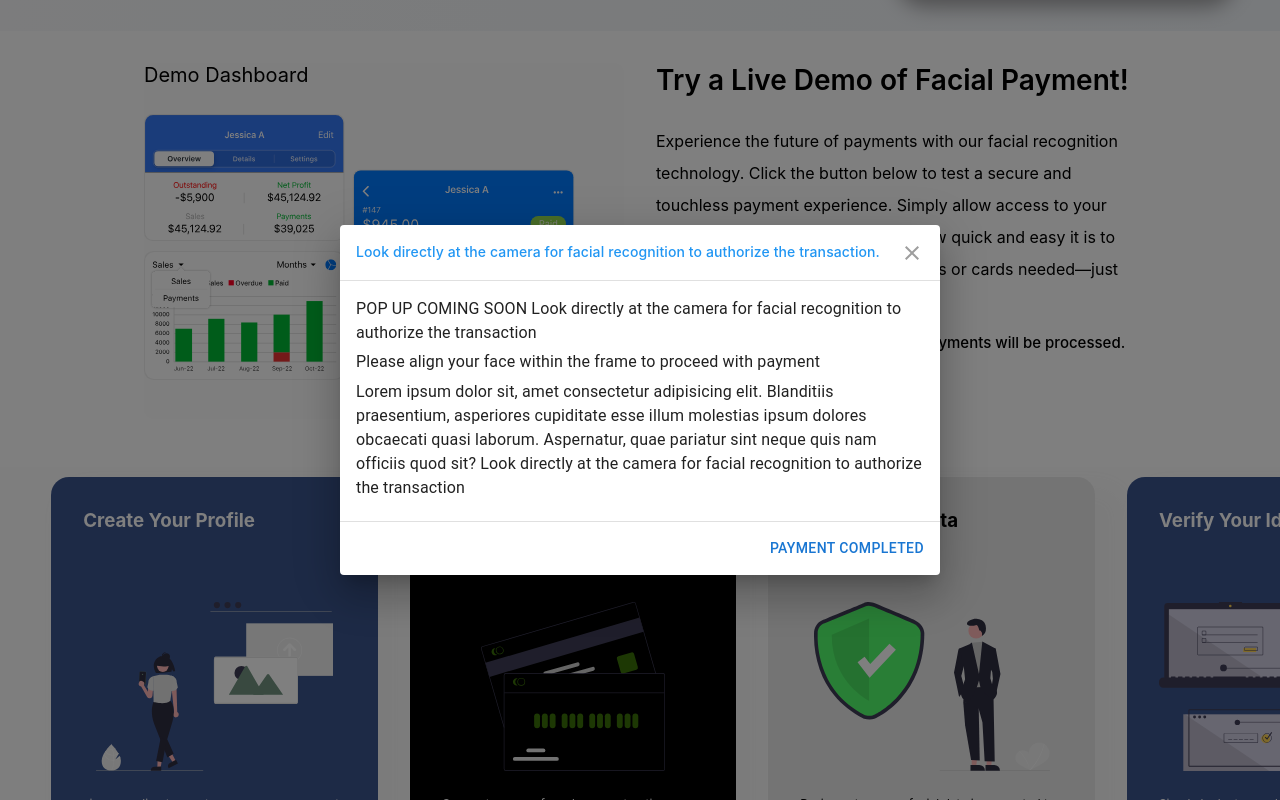
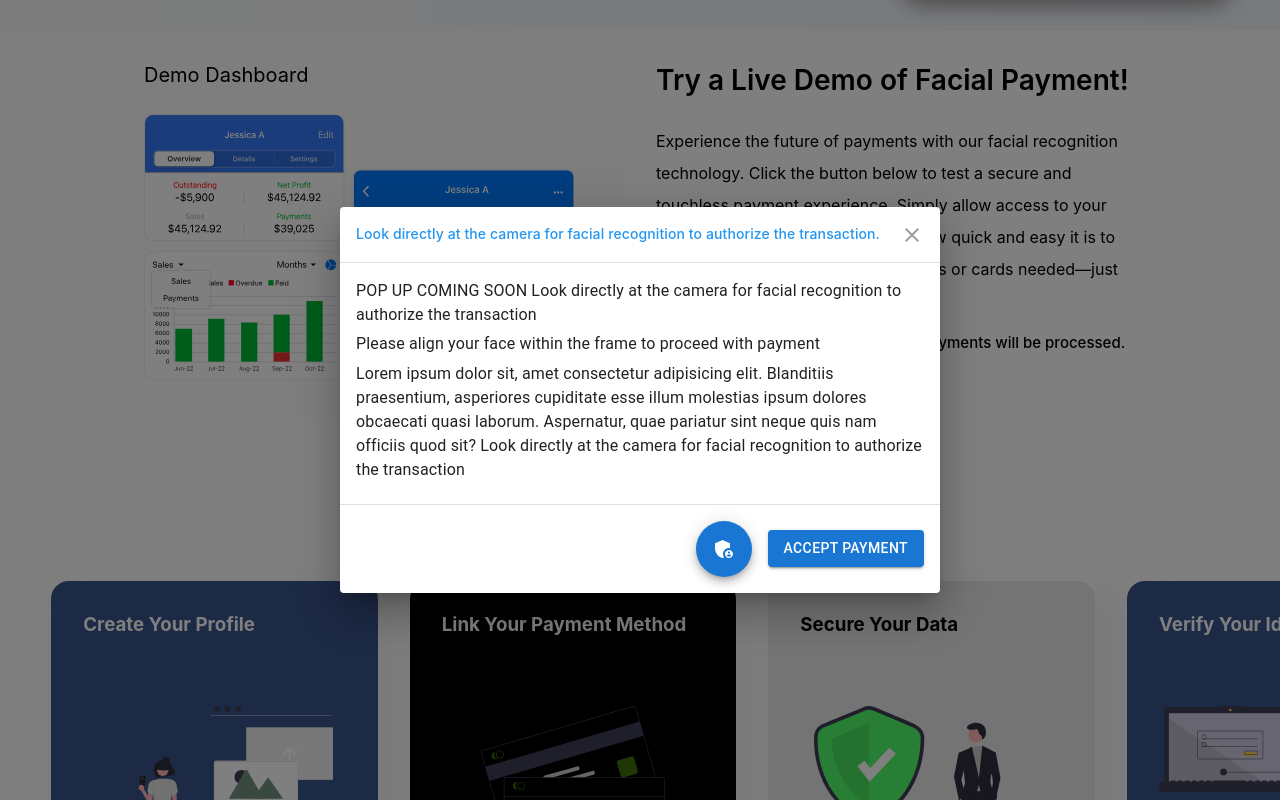
Before and after one commit to GBOY-RAHMAN/FacialRecognition, a React (Vite) app: page / in a window 1280 px wide. Both pictures are taken after a click on the button "PAY NOW". Shown: the part 608-1408 px from the top of the page. Built offline with nearby package versions, Linux system fonts and the light colour scheme.

Commit message:
collaraborator

```diff
--- a/package.json
+++ b/package.json
@@ -16,6 +16,7 @@
     "@mui/icons-material": "^6.1.6",
     "@mui/material": "^6.1.6",
     "framer-motion": "^11.11.11",
+    "material-ui-colors": "^1.0.0",
     "react": "^18.3.1",
     "react-dom": "^18.3.1",
     "react-webcam": "^7.2.0"
--- a/src/Motion.jsx
+++ b/src/Motion.jsx
@@ -10,7 +10,13 @@ import IconButton from '@mui/material/IconButton';
 import CloseIcon from '@mui/icons-material/Close';
 import Typography from '@mui/material/Typography';
 import homebanner from '/homebanner.svg'
-
+import Box from '@mui/material/Box';
+import CircularProgress from '@mui/material/CircularProgress';
+import { green } from '@mui/material/colors';
+import Fab from '@mui/material/Fab';
+import CheckIcon from '@mui/icons-material/Check';
+import SaveIcon from '@mui/icons-material/Save';
+import AdminPanelSettingsIcon from '@mui/icons-material/AdminPanelSettings';
 
 
 const BootstrapDialog = styled(Dialog)(({ theme }) => ({
@@ -23,6 +29,37 @@ const BootstrapDialog = styled(Dialog)(({ theme }) => ({
 }));
 
 export default function Motion() {
+  // Progess javascript
+  const [loading, setLoading] = React.useState(false);
+  const [success, setSuccess] = React.useState(false);
+  const timer = React.useRef(undefined);
+
+  const buttonSx = {
+    ...(success && {
+      bgcolor: green[500],
+      '&:hover': {
+        bgcolor: green[700],
+      },
+    }),
+  };
+
+  React.useEffect(() => {
+    return () => {
+      clearTimeout(timer.current);
+    };
+  }, []);
+
+  const handleButtonClick = () => {
+    if (!loading) {
+      setSuccess(false);
+      setLoading(true);
+      timer.current = setTimeout(() => {
+        setSuccess(true);
+        setLoading(false);
+      }, 2000);
+    }
+  };
+  //
   const [open, setOpen] = React.useState(false);
 
   const handleClickOpen = () => {
@@ -88,9 +125,53 @@ export default function Motion() {
           </Typography>
         </DialogContent>
         <DialogActions>
-          <Button autoFocus onClick={handleClose}>
-            Payment Completed
-          </Button>
+        <Box sx={{ display: 'flex', alignItems: 'center' }}>
+      <Box sx={{ m: 1, position: 'relative' }}>
+        <Fab
+          aria-label="save"
+          color="primary"
+          sx={buttonSx}
+          onClick={handleButtonClick}
+        >
+          {success ? <CheckIcon /> : <AdminPanelSettingsIcon />}
+        </Fab>
+        {loading && (
+          <CircularProgress
+            size={68}
+            sx={{
+              color: green[500],
+              position: 'absolute',
+              top: -6,
+              left: -6,
+              zIndex: 1,
+            }}
+          />
+        )}
+      </Box>
+      <Box sx={{ m: 1, position: 'relative' }}>
+        <Button
+          variant="contained"
+          sx={buttonSx}
+          disabled={loading}
+          onClick={handleButtonClick}
+        >
+          Accept Payment
+        </Button>
+        {loading && (
+          <CircularProgress
+            size={24}
+            sx={{
+              color: green[500],
+              position: 'absolute',
+              top: '50%',
+              left: '50%',
+              marginTop: '-12px',
+              marginLeft: '-12px',
+            }}
+          />
+        )}
+      </Box>
+    </Box>
         </DialogActions>
       </BootstrapDialog>
          <div>
@@ -100,7 +181,55 @@ export default function Motion() {
           </div>
           </div>
 
-
+   {/*  */}
+   <Box sx={{ display: 'flex', alignItems: 'center' }}>
+      <Box sx={{ m: 1, position: 'relative' }}>
+        <Fab
+          aria-label="save"
+          color="primary"
+          sx={buttonSx}
+          onClick={handleButtonClick}
+        >
+          {success ? <CheckIcon /> : <AdminPanelSettingsIcon />}
+        </Fab>
+        {loading && (
+          <CircularProgress
+            size={68}
+            sx={{
+              color: green[500],
+              position: 'absolute',
+              top: -6,
+              left: -6,
+              zIndex: 1,
+            }}
+          />
+        )}
+      </Box>
+      <Box sx={{ m: 1, position: 'relative' }}>
+        <Button
+          variant="contained"
+          sx={buttonSx}
+          disabled={loading}
+          onClick={handleButtonClick}
+        >
+          Accept Payment
+        </Button>
+        {loading && (
+          <CircularProgress
+            size={24}
+            sx={{
+              color: green[500],
+              position: 'absolute',
+              top: '50%',
+              left: '50%',
+              marginTop: '-12px',
+              marginLeft: '-12px',
+            }}
+          />
+        )}
+      </Box>
+    </Box>
+      {/*  */}
 
   </section>
     </React.Fragment>
```
Also changed, not shown: 1 other file (tests, documents, lock files or other folders).
